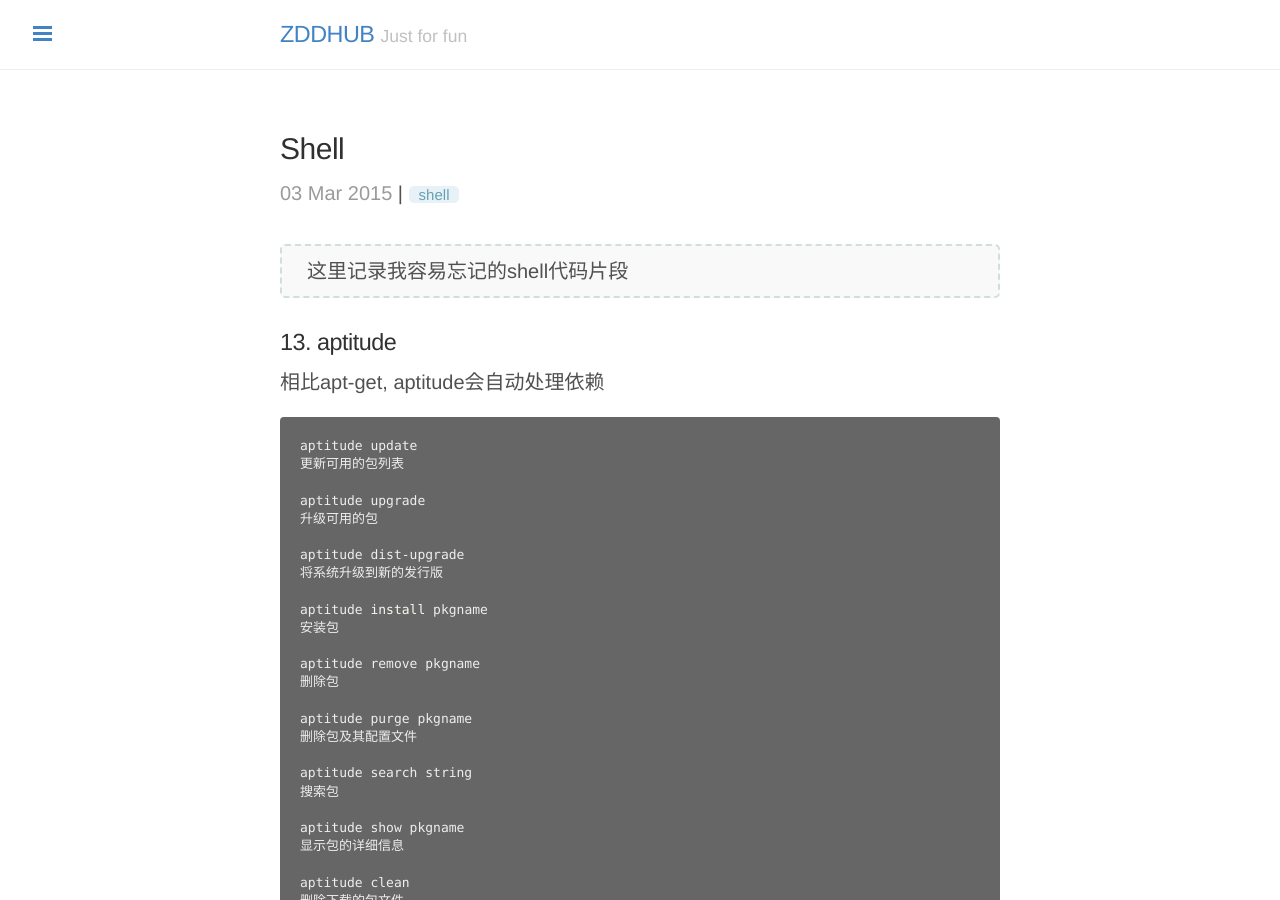
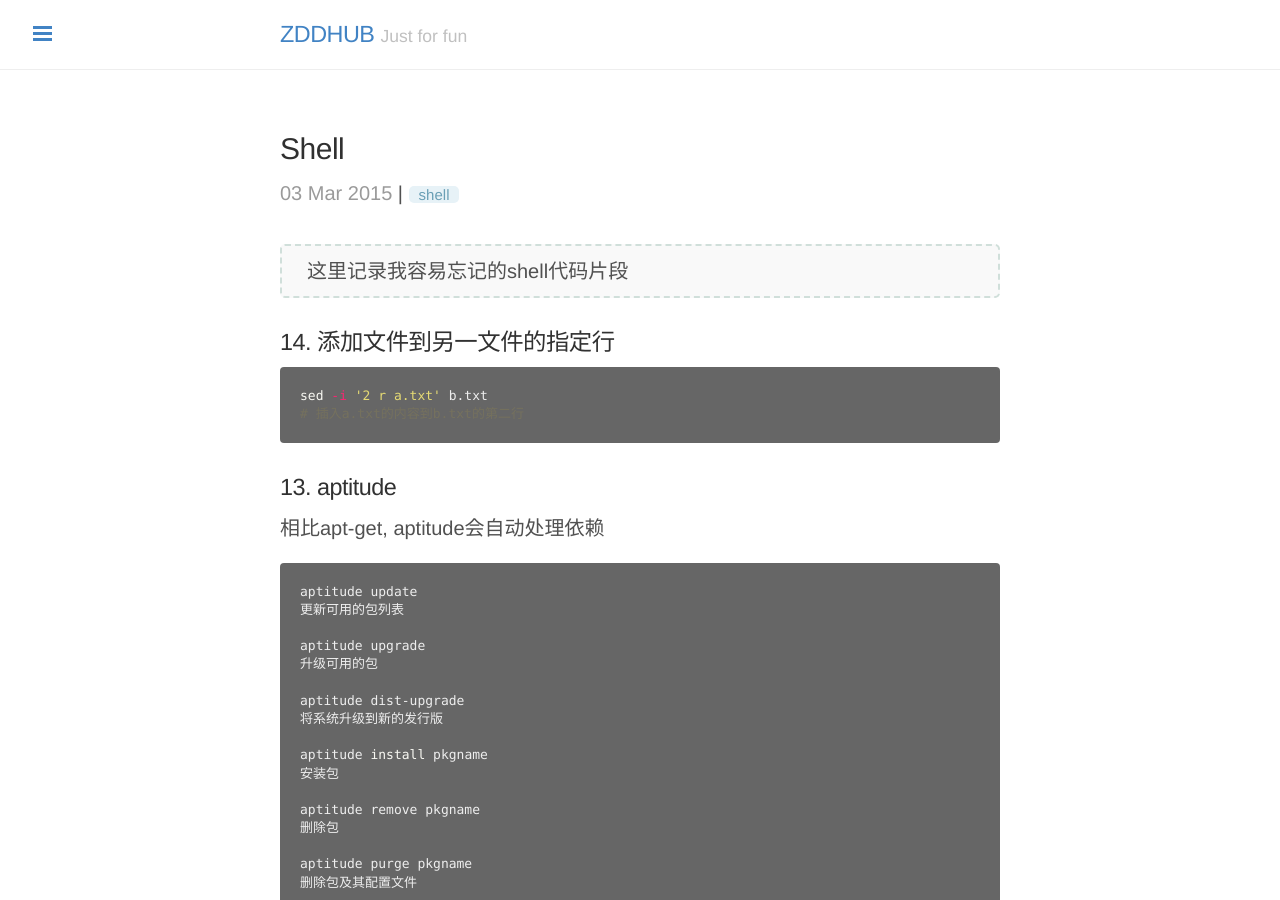
Before and after one commit to zddhub/zddhub.github.io, a Jekyll site: the page built from _posts/2015-03-03-shell.md, in a window 1280 px wide and 900 px high. Built offline with Jekyll 4.4.1, drawn with Linux system fonts in a browser that asks for light colours; Markdown is read by kramdown in place of the engine named in the settings; comment, search, counter and statistics services are not loaded.

Commit message:
Update 2015-03-03-shell.md

````diff
--- a/_posts/2015-03-03-shell.md
+++ b/_posts/2015-03-03-shell.md
@@ -8,6 +8,13 @@ tags: "shell"
 > 这里记录我容易忘记的shell代码片段
 
 <!-- more -->
+
+### 14. 添加文件到另一文件的指定行
+
+```sh
+sed -i '2 r a.txt' b.txt
+# 插入a.txt的内容到b.txt的第二行
+```
 
 ### 13. aptitude
 相比apt-get, aptitude会自动处理依赖
````
